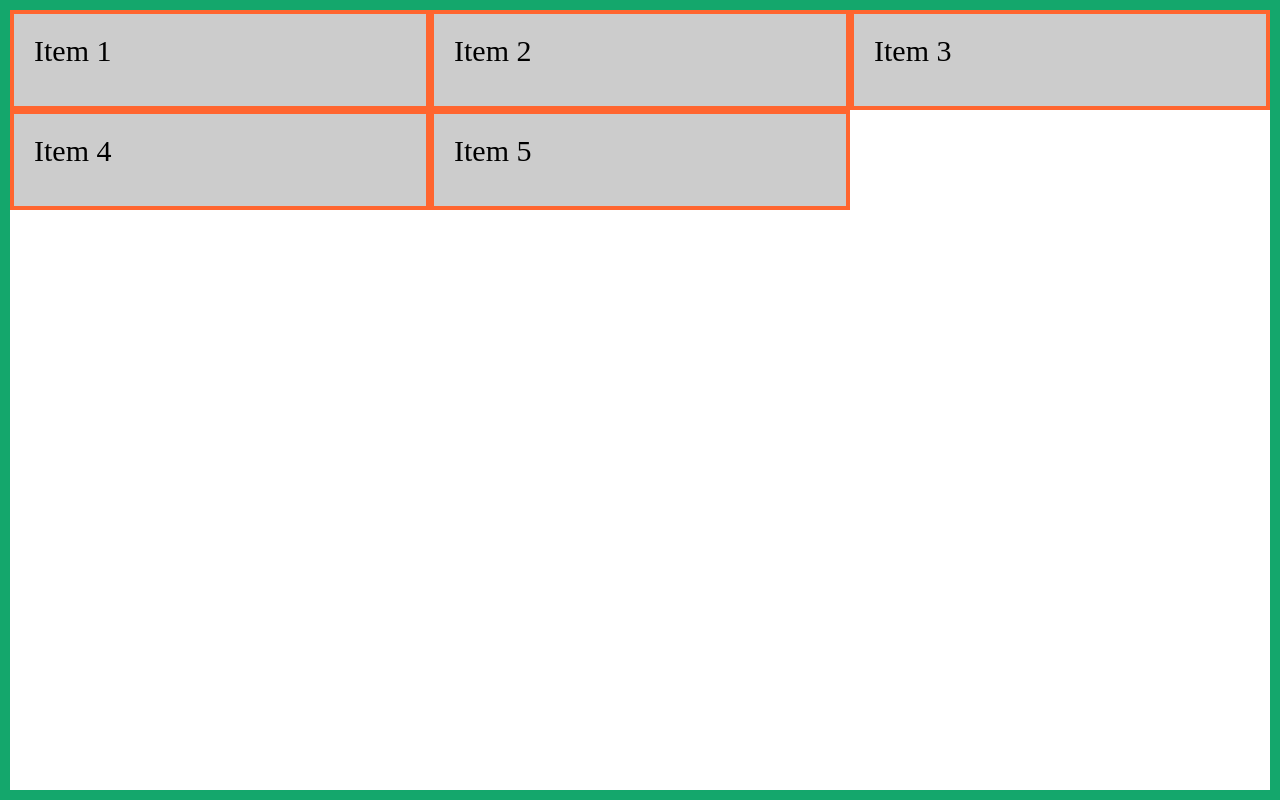
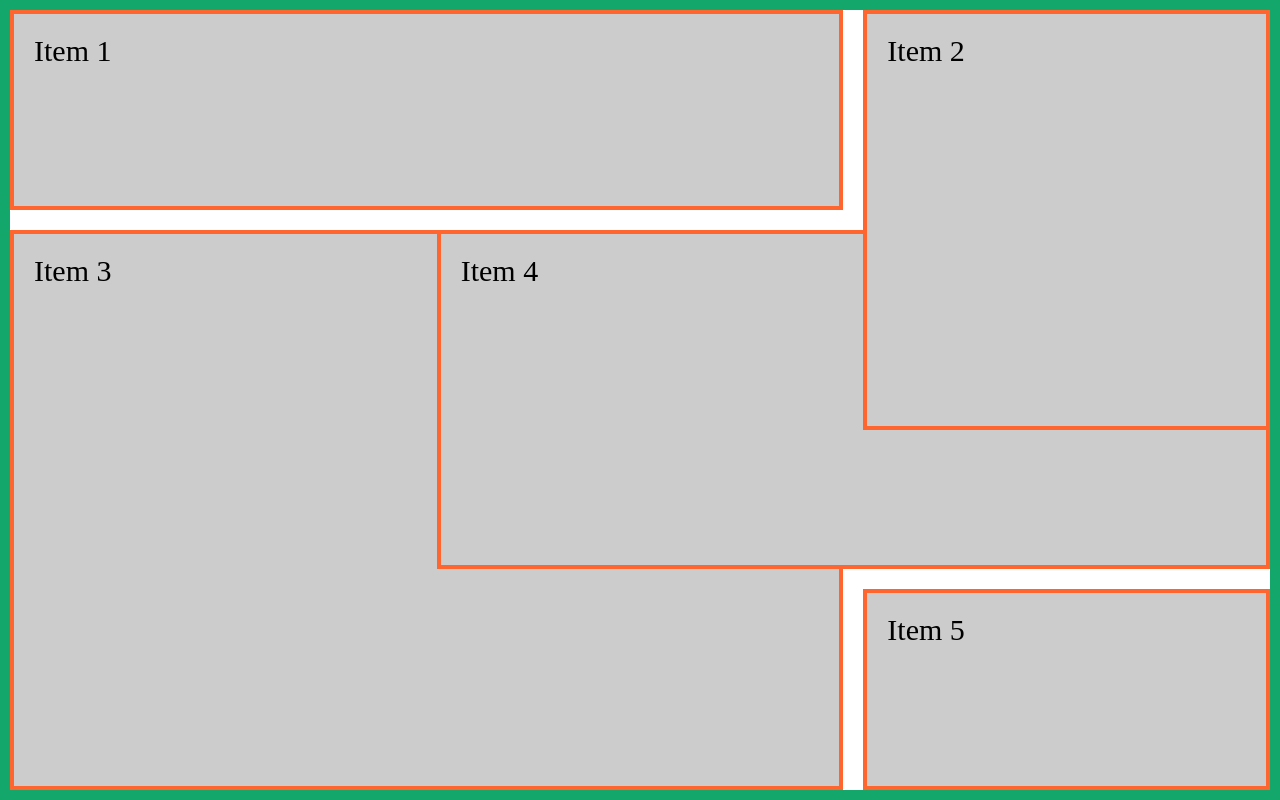
Before and after one commit to Hellmaker42/Grid-css, a plain HTML site: page index.html in a window 1280 px wide. Drawn offline with Linux system fonts and the light colour scheme.

Commit message:
Doing stuff to items in css

```diff
--- a/style.css
+++ b/style.css
@@ -9,9 +9,11 @@
     height: 100vh;
     border: 10px solid #14a76c;
     display: grid;
+    grid-template-rows: 200px 200px;
     grid-template-columns: repeat(3, 1fr);
-    grid-template-rows: 100px 100px;
-    grid-auto-rows: 200px;
+    row-gap: 20px;
+    column-gap: 20px;
+    gap: 20px;
 }
 
 .grid-item {
@@ -21,19 +23,20 @@
 }
 
 .item-1 {
-
+    grid-column: 1 / 3
 }
 
 .item-2 {
-
+    z-index: 1;
+    grid-area: 1 / 3 / 3 / 4;
 }
 
 .item-3 {
-
+    grid-area: 2 / 1 / span 3 / span 2;
 }
 
 .item-4 {
-
+    grid-area: 2 / 2/ span 2 / span 2;
 }
 
 .item-5 {
```
